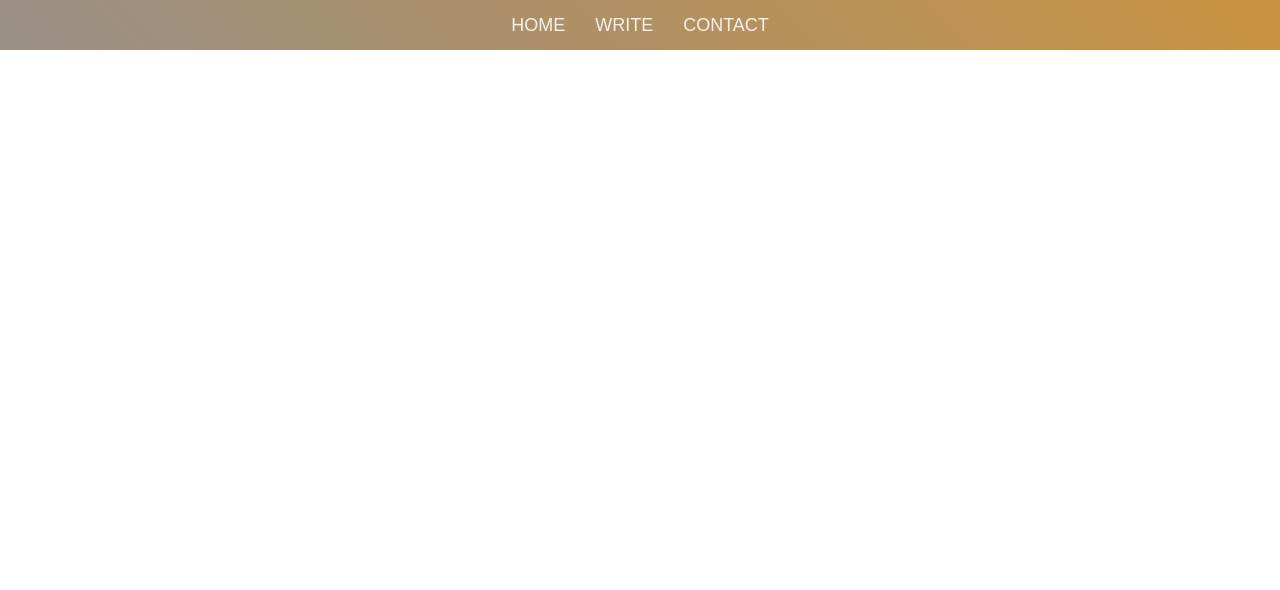
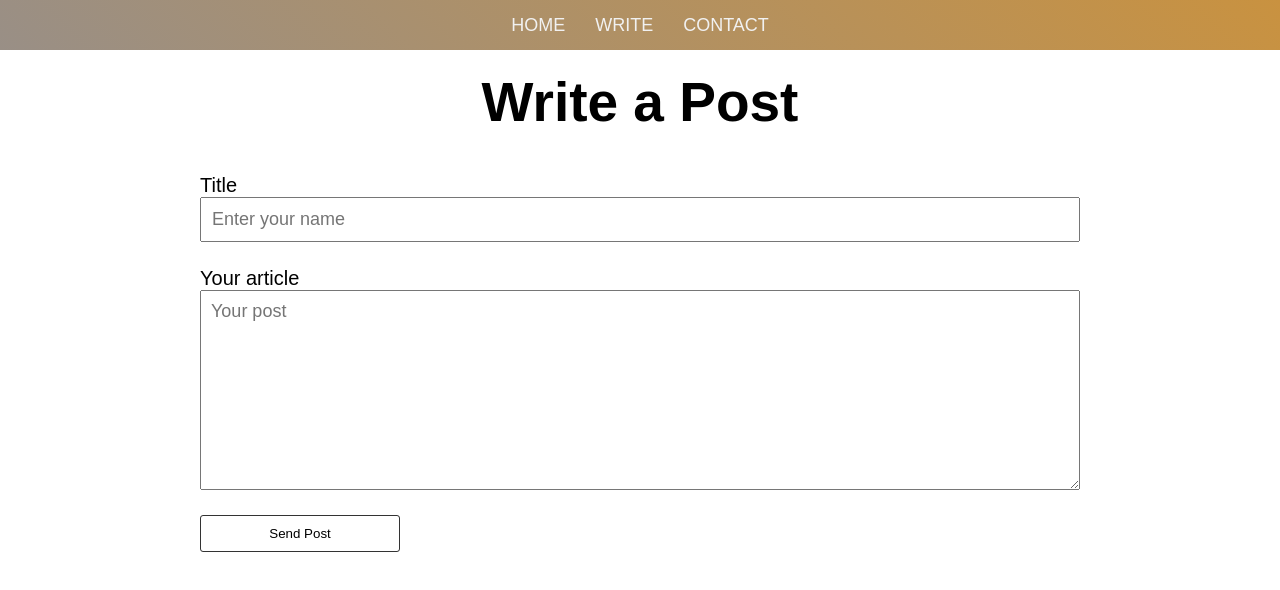
Before and after one commit to LaurePiechaczyk/react-blog, a React (Create React App) app in the folder blog-react/: page /write in a window 1280 px wide. Shown: the top 590 px of the page. Built offline with nearby package versions, Linux system fonts and the light colour scheme.

Commit message:
creation of the form layout to enter post

```diff
--- a/blog-react/src/App.js
+++ b/blog-react/src/App.js
@@ -10,7 +10,6 @@
   return (
     <>
       <Navbar />
-
       <Routes>
         <Route path='/' element={<Home />}></Route>
         <Route path='/write' element={<AddArticle />}></Route>
--- a/blog-react/src/Components/Form/Form.css
+++ b/blog-react/src/Components/Form/Form.css
@@ -0,0 +1,34 @@
+.title-form {
+    text-align: center;
+    font-size: 55px;
+    margin: 70px 0 0px;
+}
+
+.container-form {
+    padding: 10px;
+    max-width: 900px;
+    margin: 30px auto 0;
+    display: flex;
+    flex-direction: column;
+}
+.container-form label {
+    font-size: 20px;
+}
+.container-form input, .container-form textarea {
+    padding: 10px;
+    margin-bottom: 25px;
+    font-size: 18px;
+}
+.container-form textarea {
+    min-height: 200px;
+    font-family: Arial, Helvetica, sans-serif;
+}
+
+.container-form button {
+    padding: 10px 15px;
+    width: 200px;
+    background: transparent;
+    border: 1px solid rgba(0,0,0, 0.8);
+    border-radius: 3px;
+    cursor: pointer;
+}
--- a/blog-react/src/Components/Form/Form.js
+++ b/blog-react/src/Components/Form/Form.js
@@ -0,0 +1,21 @@
+import React from 'react'
+import "./Form.css";
+
+export default function Form() {
+  return (
+    <>
+    <h1 className="title-form">Write a Post</h1>
+    <form className="container-form">
+        <label htmlFor="title">Title</label>
+        <input type="text" id="title" placeholder='Enter your name'></input>
+
+        <label htmlFor="article">Your article</label>
+        <textarea id="article" placeholder='Your post'></textarea>
+
+        <button>Send Post</button>
+
+    </form>
+
+    </>
+  )
+}
--- a/blog-react/src/Containers/AddArticle/AddArticle.js
+++ b/blog-react/src/Containers/AddArticle/AddArticle.js
@@ -1,7 +1,11 @@
 import React from 'react'
+import Form from '../../Components/Form/Form'
+
 
 export default function AddArticle() {
   return (
-    <div>AddArticle</div>
+    <>
+      <Form/>
+    </>
   )
 }
```
